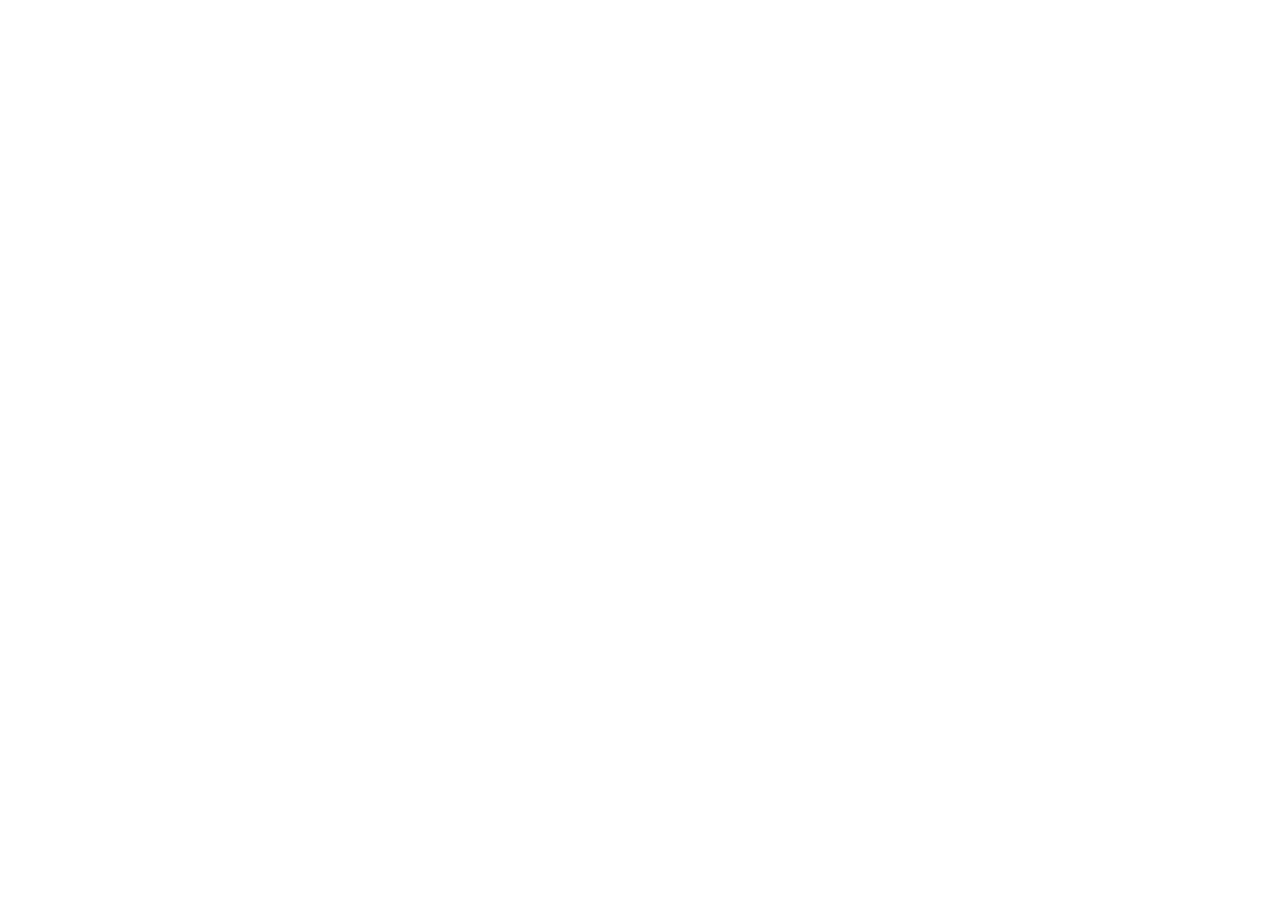
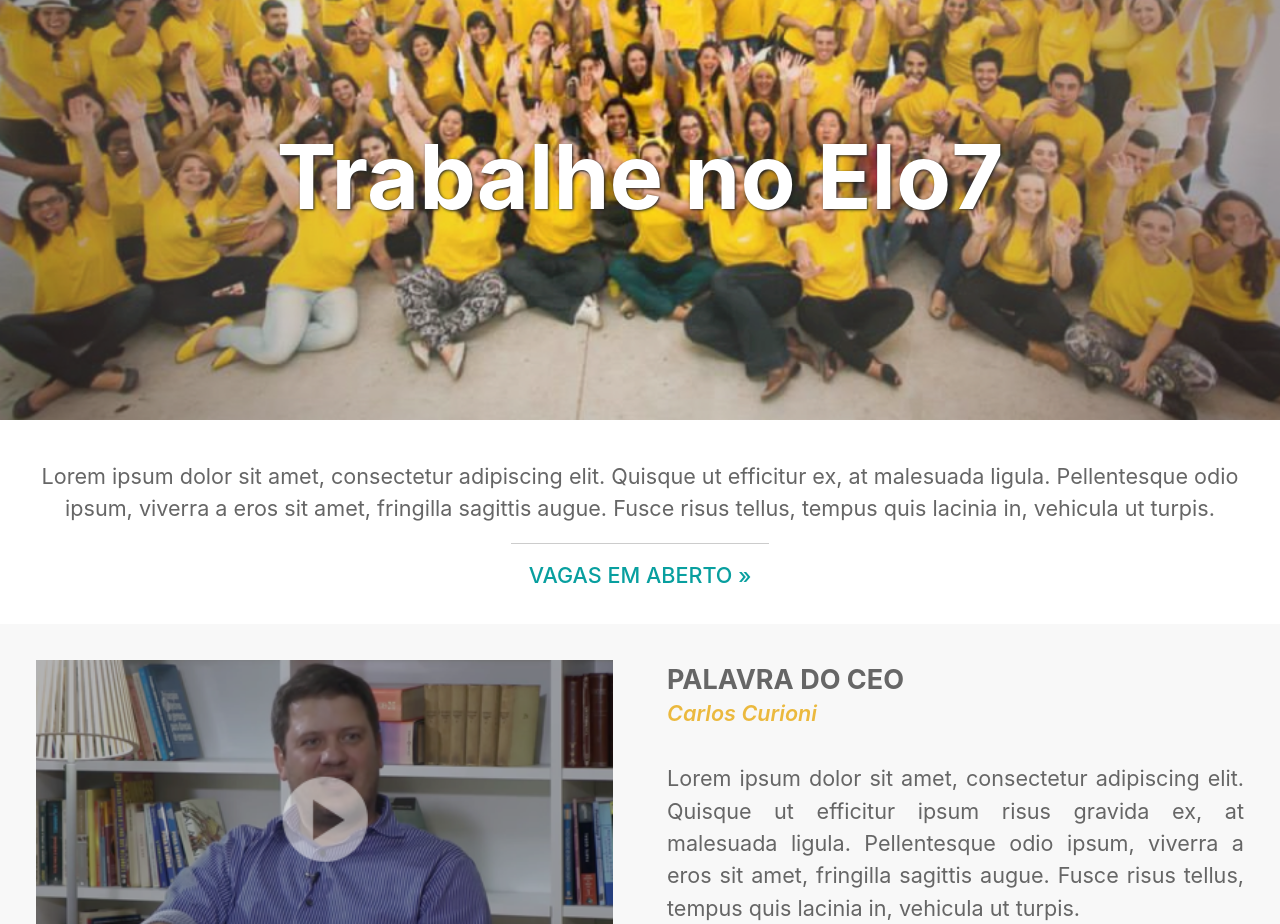
Before and after one commit to erickrodrigs/landing-page, a React (Create React App) app: page / in a window 1280 px wide. Shown: the part 180-1104 px from the top of the page. Before the commit the page ends 800 px from the top, so only its background shows below. Built offline with nearby package versions, Linux system fonts and the light colour scheme.

Commit message:
add responsive landing page
Signed-off-by: Erick Rodrigues <erick.rodrigues.santana14@gmail.com>

```diff
--- a/src/App.jsx
+++ /dev/null
@@ -1,5 +0,0 @@
-function App() {
-  return <div></div>;
-}
-
-export default App;
--- /dev/null
+++ b/src/Landing.css
@@ -0,0 +1,187 @@
+p {
+  color: #666;
+  line-height: 1.5;
+  font-size: 0.9rem;
+}
+
+h1 {
+  font-size: 2rem;
+}
+
+h2 {
+  color: #666;
+  text-transform: uppercase;
+  line-height: 1.5;
+  font-size: 1rem;
+}
+
+h3 {
+  color: #666;
+  text-transform: uppercase;
+  font-size: 0.9rem;
+}
+
+.link {
+  margin-top: 1rem;
+  background: transparent;
+  text-decoration: none;
+  border: none;
+  border-top: 1px solid;
+  border-color: #ccc;
+  padding: 1rem 1rem 0 1rem;
+  outline: none;
+  text-transform: uppercase;
+  color: #089F9F;
+  font-weight: 500;
+  cursor: pointer;
+}
+
+.link::after {
+  content: " »";
+}
+
+.text-center {
+  text-align: center;
+}
+
+.text-justify {
+  text-align: justify;
+}
+
+.flex-container {
+  display: flex;
+  flex-direction: column;
+  align-items: center;
+}
+
+.grid-container {
+  display: grid;
+  grid-template-columns: 1fr;
+  align-items: baseline;
+  justify-items: center;
+}
+
+.p-2 {
+  padding: 2rem;
+}
+
+.w-100 {
+  width: 100%;
+}
+
+.mt-2 {
+  margin-top: 2rem;
+}
+
+.bg-gray {
+  background-color: #F8F8F8;
+}
+
+header {
+  position: relative;
+}
+
+header img {
+  width: 100vw;
+}
+
+header .title-container {
+  position: absolute;
+  top: 50%;
+  width: 100%;
+  text-align: center;
+}
+
+header .title-container h1 {
+  color: #fff;
+  text-shadow: 1px 1px 3px #212121;
+}
+
+em {
+  color: #EBB93E;
+  font-weight: 600;
+}
+
+.benefit {
+  margin-bottom: 2rem;
+  max-width: 400px;
+}
+
+.benefit img {
+  margin: 0 0 1rem 0;
+  max-width: 150px;
+}
+
+.benefit p {
+  margin-top: 2rem;
+}
+
+.job-container {
+  margin: 2rem 0;
+}
+
+.job-role {
+  color: #089F9F;
+  font-weight: 700;
+  text-decoration: none;
+}
+
+@media screen and (min-width: 768px) {
+  h1 {
+    font-size: 3rem;
+  }
+
+  #elo7-ceo.flex-container {
+    flex-direction: row;
+    justify-content: center;
+    align-items: baseline;
+  }
+
+  #elo7-ceo.flex-container img {
+    width: 50%;
+  }
+
+  #elo7-ceo.flex-container article {
+    align-self: flex-start;
+    width: 50%;
+    margin-left: 3rem;
+  }
+
+  #elo7-employees .grid-container {
+    grid-template-columns: repeat(4, 1fr);
+    column-gap: 2rem;
+  }
+
+  #elo7-employees .grid-container img {
+    width: 100%;
+  }
+
+  #elo7-benefits .grid-container {
+    grid-template-columns: repeat(3, 1fr);
+    column-gap: 2rem;
+  }
+
+  .job-container {
+    display: flex;
+    justify-content: space-between;
+    margin-bottom: 0;
+  }
+}
+
+@media screen and (min-width: 1200px) {
+  p, a, em {
+    font-size: 1.2rem;
+  }
+
+  h1 {
+    font-size: 5rem;
+  }
+
+  h2 {
+    font-size: 1.5rem;
+  }
+
+  h3 {
+    font-size: 1.3rem;
+  }
+}
--- /dev/null
+++ b/src/Landing.jsx
@@ -0,0 +1,154 @@
+import headerImg from "./assets/foto-header.png";
+import placeholderVideoImg from "./assets/placeholder-video.png";
+import beatrizImg from "./assets/beatriz.png";
+import camilaImg from "./assets/camila.png";
+import davidImg from "./assets/david.png";
+import gutoImg from "./assets/guto.png";
+import qualidadeImg from "./assets/qualidade.png";
+import descontracaoImg from "./assets/descontracao.png";
+import atividadesImg from "./assets/atividades.png";
+import bottomImg from "./assets/foto-bottom.png";
+import "./Landing.css";
+
+function Landing() {
+  return (
+    <>
+      <header>
+        <img src={headerImg} alt="Palavras do CEO" />
+        <div className="title-container">
+          <h1>Trabalhe no Elo7</h1>
+        </div>
+      </header>
+
+      <main>
+        <div className="flex-container p-2">
+          <p className="text-center">
+            Lorem ipsum dolor sit amet, consectetur adipiscing elit. Quisque ut
+            efficitur ex, at malesuada ligula. Pellentesque odio ipsum, viverra
+            a eros sit amet, fringilla sagittis augue. Fusce risus tellus,
+            tempus quis lacinia in, vehicula ut turpis.
+          </p>
+          <a className="link" href="#elo7-jobs">
+            Vagas em aberto
+          </a>
+        </div>
+
+        <section id="elo7-team" className="flex-container p-2 bg-gray">
+          <div id="elo7-ceo" className="flex-container">
+            <img
+              className="w-100"
+              src={placeholderVideoImg}
+              alt="Palavras do CEO"
+            />
+            <article>
+              <h2>Palavra do CEO</h2>
+              <em>Carlos Curioni</em>
+              <p className="text-justify mt-2">
+                Lorem ipsum dolor sit amet, consectetur adipiscing elit. Quisque
+                ut efficitur ipsum risus gravida ex, at malesuada ligula.
+                Pellentesque odio ipsum, viverra a eros sit amet, fringilla
+                sagittis augue. Fusce risus tellus, tempus quis lacinia in,
+                vehicula ut turpis.
+              </p>
+            </article>
+          </div>
+          <article id="elo7-employees" className="flex-container w-100">
+            <h2 className="mt-2 text-center">
+              Conheça nosso time
+              <br />
+              fora de série
+            </h2>
+            <div className="grid-container w-100 mt-2">
+              <img src={camilaImg} alt="Camila" />
+              <img src={gutoImg} alt="Guto" />
+              <img src={davidImg} alt="David" />
+              <img src={beatrizImg} alt="Beatriz" />
+            </div>
+          </article>
+        </section>
+
+        <section id="elo7-benefits" className="flex-container p-2">
+          <div className="grid-container w-100">
+            <article className="benefit text-center">
+              <img
+                className="w-100"
+                src={qualidadeImg}
+                alt="Qualidade de vida"
+              />
+
+              <h2>Qualidade de vida</h2>
+              <p className="text-justify">
+                Lorem ipsum dolor sit amet, consectetur adipiscing elit. Quisque
+                ut efficitur ipsum risus gravida ex, at malesuada ligula.
+                Pellentesque odio ipsum,
+              </p>
+            </article>
+            <article className="benefit text-center">
+              <img
+                className="w-100"
+                src={descontracaoImg}
+                alt="Ambiente descontraído"
+              />
+
+              <h2>Ambiente descontraído</h2>
+              <p className="text-justify">
+                Lorem ipsum dolor sit amet, consectetur adipiscing elit. Quisque
+                ut efficitur ipsum risus gravida ex, at malesuada ligula.
+                Pellentesque odio ipsum, viverra a eros sit amet, fringilla
+                sagittis augue. Fusce risus tellus, tempus quis lacinia in,
+                vehicula ut turpis.
+              </p>
+            </article>
+            <article className="benefit text-center">
+              <img
+                className="w-100"
+                src={atividadesImg}
+                alt="Atividades extras"
+              />
+
+              <h2>Atividades extras</h2>
+              <p className="text-justify">
+                Lorem ipsum dolor sit amet, consectetur adipiscing elit. Quisque
+                ut efficitur ipsum risus gravida ex, at malesuada ligula.
+                Pellentesque odio ipsum, viverra a eros sit amet, fringilla
+                sagittis augue. Fusce risus tellus,
+              </p>
+            </article>
+          </div>
+          <a href="https://www.elo7.com.br/" className="link">
+            Saiba mais
+          </a>
+
+          <img className="w-100 mt-2" src={bottomImg} alt="Elo7" />
+        </section>
+
+        <section id="elo7-jobs" className="flex-container p-2">
+          <h2>Vagas em aberto</h2>
+          <article className="w-100">
+            <h3 className="mt-2">Desenvolvimento</h3>
+            <div className="job-container">
+              <a href="https://www.elo7.com.br/" className="job-role">
+                Desenvolvedor Mobile Senior (Android e IOS)
+              </a>
+              <p>Vila Olímpia - São Paulo, Brasil</p>
+            </div>
+            <div className="job-container">
+              <a href="https://www.elo7.com.br/" className="job-role">
+                Desenvolvedor Java Senior
+              </a>
+              <p>Vila Olímpia - São Paulo, Brasil</p>
+            </div>
+            <div className="job-container">
+              <a href="https://www.elo7.com.br/" className="job-role">
+                Desenvolvedor Front-End
+              </a>
+              <p>Vila Olímpia - São Paulo, Brasil</p>
+            </div>
+          </article>
+        </section>
+      </main>
+    </>
+  );
+}
+
+export default Landing;
--- a/src/index.css
+++ b/src/index.css
@@ -1,5 +1,15 @@
+* {
+  margin: 0;
+  padding: 0;
+  box-sizing: border-box;
+}
+
+html {
+  font-size: calc(13px + 0.390625vw);
+  scroll-behavior: smooth;
+}
+
 body {
-  margin: 0;
   font-family: -apple-system, BlinkMacSystemFont, 'Segoe UI', 'Roboto', 'Oxygen',
     'Ubuntu', 'Cantarell', 'Fira Sans', 'Droid Sans', 'Helvetica Neue',
     sans-serif;
--- a/src/index.jsx
+++ b/src/index.jsx
@@ -1,11 +1,11 @@
 import React from "react";
 import ReactDOM from "react-dom/client";
 import "./index.css";
-import App from "./App";
+import Landing from "./Landing";
 
 const root = ReactDOM.createRoot(document.getElementById("root"));
 root.render(
   <React.StrictMode>
-    <App />
+    <Landing />
   </React.StrictMode>
 );
```
